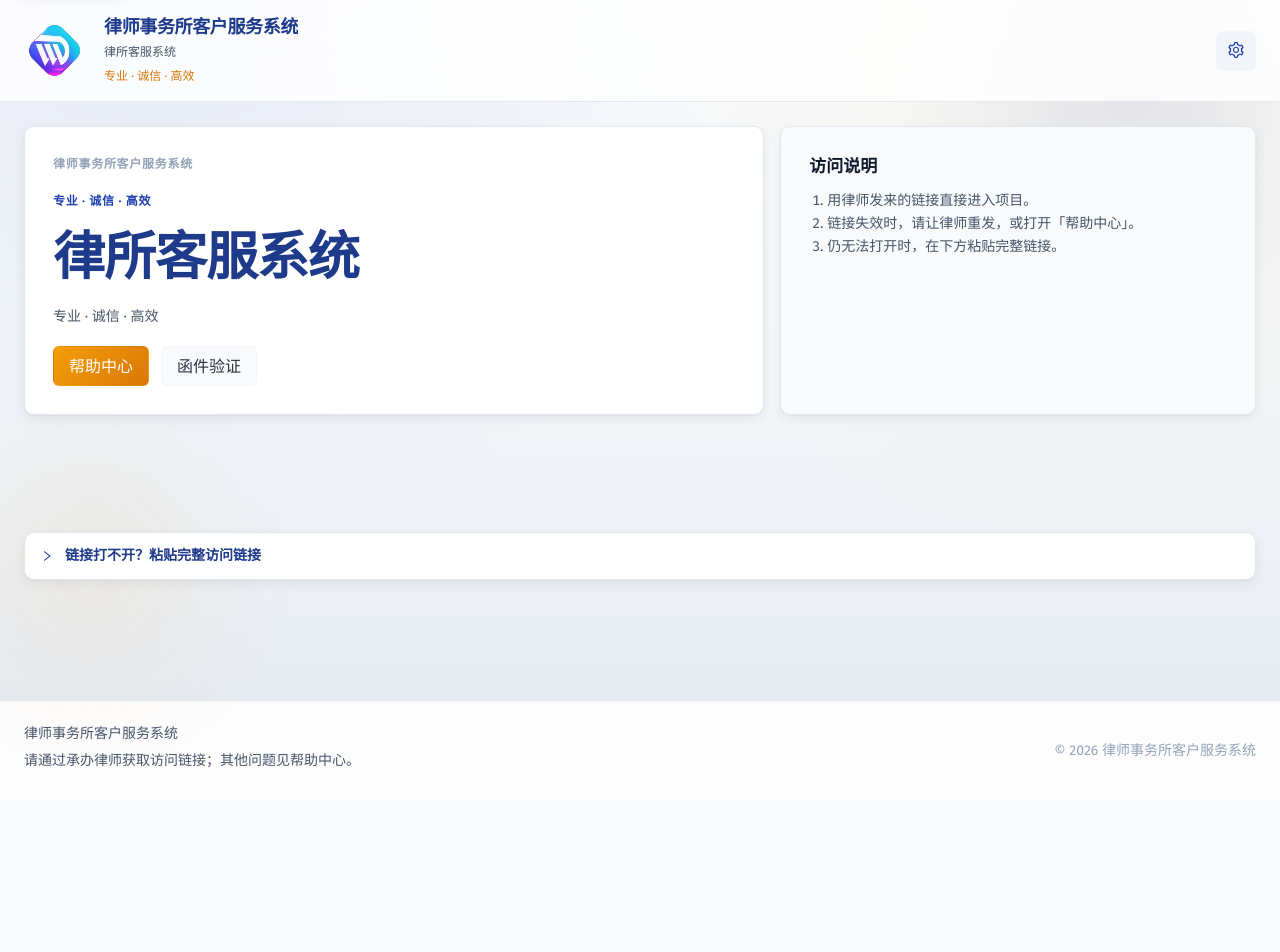
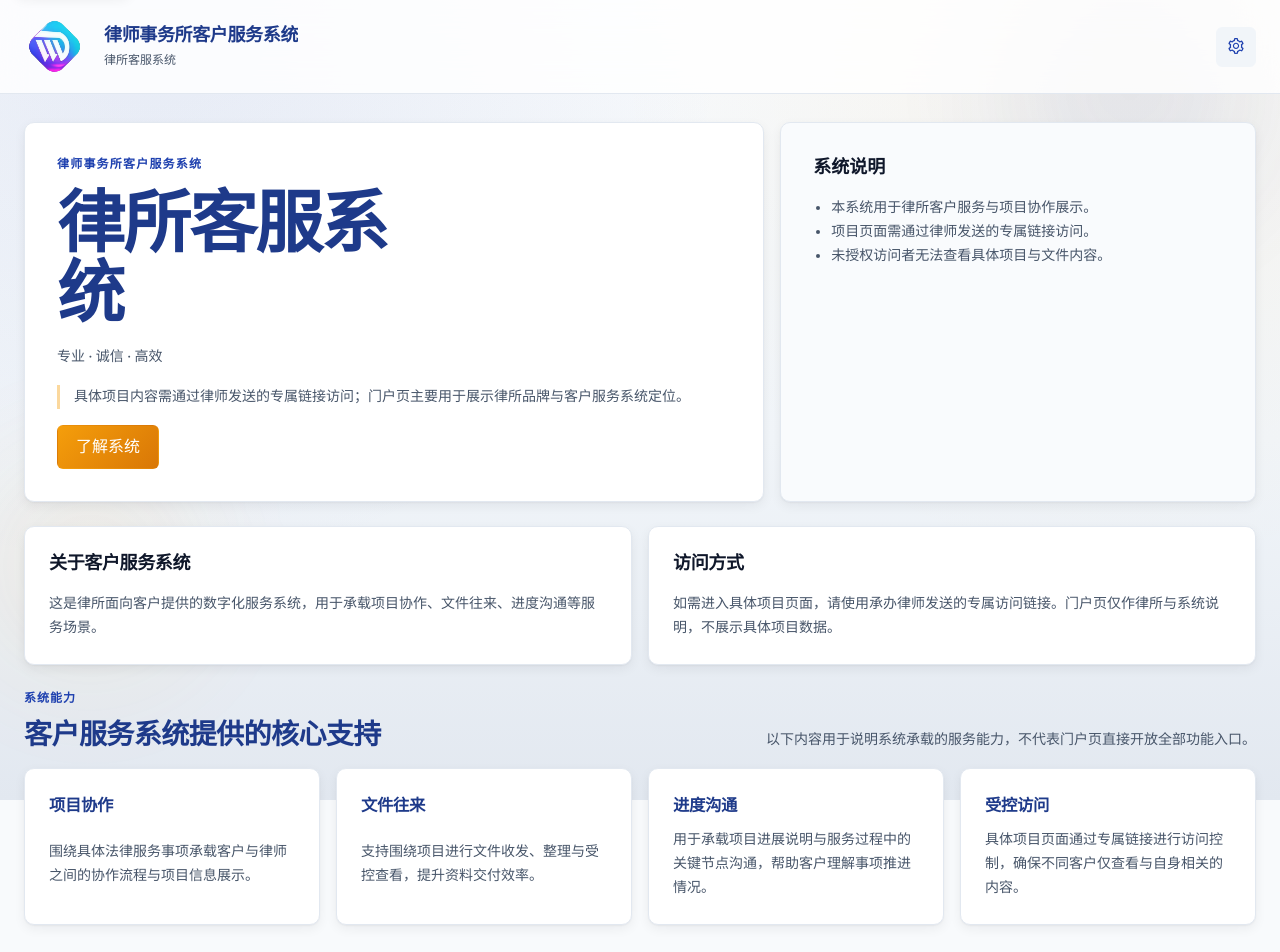
Before and after one commit to JunyuZhan/law-firm-clients, a Vue app in the folder frontend/: page /portal in a window 1280 px wide. Shown: the top 952 px of the page. Before the commit the page ends 800 px from the top, so only its background shows below. Built offline with nearby package versions, Linux system fonts and the light colour scheme; no server answers.

Commit message:
Refine portal branding layout and simplify login header

```diff
--- a/frontend/src/components/AppHeader.vue
+++ b/frontend/src/components/AppHeader.vue
@@ -23,12 +23,6 @@
                 <h1>{{ lawFirmName }}</h1>
                 <p class="logo-system-label">
                   {{ portalSystemLabel }}
-                </p>
-                <p
-                  v-if="appConfigStore.appSlogan"
-                  class="logo-slogan"
-                >
-                  {{ appConfigStore.appSlogan }}
                 </p>
               </div>
             </div>
@@ -164,7 +158,7 @@ const appConfigStore = useAppConfigStore()
 const logoUrl = computed(() => appConfigStore.logoUrl)
 const lawFirmName = computed(() => appConfigStore.displayName || '律师事务所')
 const portalSystemLabel = computed(() => appConfigStore.appShortName || '客户服务系统')
-const portalSubtitle = computed(() => appConfigStore.appSlogan || '客户服务系统')
+const portalSubtitle = computed(() => '客户服务系统')
 const detailSubtitle = computed(() => '项目进展与文件')
 </script>
 
@@ -272,8 +266,7 @@ const detailSubtitle = computed(() => '项目进展与文件')
   text-overflow: ellipsis;
 }
 
-.logo-system-label,
-.logo-slogan {
+.logo-system-label {
   margin: 4px 0 0;
   font-size: 12px;
   line-height: 1.6;
@@ -281,10 +274,6 @@ const detailSubtitle = computed(() => '项目进展与文件')
   white-space: nowrap;
   overflow: hidden;
   text-overflow: ellipsis;
-}
-
-.logo-slogan {
-  color: var(--lex-accent-strong);
 }
 
 .title-section {
@@ -360,11 +349,6 @@ const detailSubtitle = computed(() => '项目进展与文件')
     display: none;
   }
 
-  .logo-slogan {
-    display: block;
-    font-size: 11px;
-  }
-
   .title-section {
     gap: 2px;
   }
--- a/frontend/src/views/Portal.vue
+++ b/frontend/src/views/Portal.vue
@@ -20,21 +20,18 @@
               <p class="hero-eyebrow">
                 {{ lawFirmName }}
               </p>
-              <p
-                v-if="heroValueItems.length"
-                class="hero-value-line"
-              >
-                {{ heroValueItems.join(' · ') }}
-              </p>
               <a-typography-title
                 :level="1"
                 class="main-title"
               >
-                {{ heroTitle }}
+                {{ portalSystemLabel }}
               </a-typography-title>
               <a-typography-paragraph class="main-subtitle">
-                {{ heroSubtitle }}
+                {{ portalDescription }}
               </a-typography-paragraph>
+              <p class="hero-note">
+                {{ portalAccessNote }}
+              </p>
 
               <div class="hero-actions">
                 <a-button
@@ -42,13 +39,7 @@
                   size="large"
                   @click="router.push('/help')"
                 >
-                  帮助中心
-                </a-button>
-                <a-button
-                  size="large"
-                  @click="router.push('/verify/letter')"
-                >
-                  函件验证
+                  了解系统
                 </a-button>
                 <a
                   v-if="lawFirmWebsite"
@@ -57,71 +48,60 @@
                   rel="noopener noreferrer"
                   class="hero-link"
                 >
-                  律所官网
+                  访问律所官网
                 </a>
               </div>
             </div>
 
             <aside class="hero-side hero-surface hero-surface--soft">
-              <strong class="hero-side-title">访问说明</strong>
-              <ol class="hero-steps">
-                <li>用律师发来的链接直接进入项目。</li>
-                <li>链接失效时，请让律师重发，或打开「帮助中心」。</li>
-                <li>仍无法打开时，在下方粘贴完整链接。</li>
-              </ol>
+              <strong class="hero-side-title">系统说明</strong>
+              <ul class="hero-points">
+                <li>本系统用于律所客户服务与项目协作展示。</li>
+                <li>项目页面需通过律师发送的专属链接访问。</li>
+                <li>未授权访问者无法查看具体项目与文件内容。</li>
+              </ul>
             </aside>
           </div>
         </section>
 
-        <section class="section-shell fallback-section">
-          <a-collapse ghost>
-            <a-collapse-panel
-              key="manual-access"
-              header="链接打不开？粘贴完整访问链接"
+        <section class="section-shell intro-section">
+          <div class="intro-grid">
+            <article class="intro-card">
+              <h2 class="intro-title">关于客户服务系统</h2>
+              <p class="intro-copy">
+                这是律所面向客户提供的数字化服务系统，用于承载项目协作、文件往来、进度沟通等服务场景。
+              </p>
+            </article>
+            <article class="intro-card">
+              <h2 class="intro-title">访问方式</h2>
+              <p class="intro-copy">
+                如需进入具体项目页面，请使用承办律师发送的专属访问链接。门户页仅作律所与系统说明，不展示具体项目数据。
+              </p>
+            </article>
+          </div>
+        </section>
+
+        <section class="section-shell feature-section">
+          <div class="feature-head">
+            <div>
+              <p class="feature-kicker">系统能力</p>
+              <h2 class="feature-heading">客户服务系统提供的核心支持</h2>
+            </div>
+            <p class="feature-summary">
+              以下内容用于说明系统承载的服务能力，不代表门户页直接开放全部功能入口。
+            </p>
+          </div>
+
+          <div class="feature-grid">
+            <article
+              v-for="feature in featureCards"
+              :key="feature.title"
+              class="feature-card"
             >
-              <div class="fallback-panel">
-                <p class="fallback-copy">
-                  粘贴律师提供的完整链接（含项目编号与 token），点击「继续访问」即可跳转。
-                </p>
-
-                <div class="input-wrapper access-input-panel">
-                  <label
-                    for="portal-access-url"
-                    class="input-label"
-                  >完整访问链接</label>
-                  <a-input-search
-                    id="portal-access-url"
-                    v-model:value="matterUrl"
-                    class="matter-search"
-                    placeholder="请输入完整的项目访问链接，例如：https://example.com/matter/123?token=xxx"
-                    enter-button="继续访问"
-                    size="large"
-                    :loading="loading"
-                    @search="handleAccess"
-                    @input="checkClipboardAndUpdateButton"
-                  >
-                    <template #prefix>
-                      <LinkOutlined class="search-prefix" />
-                    </template>
-                  </a-input-search>
-                  <div
-                    v-if="showPasteButton"
-                    class="paste-tip"
-                  >
-                    <a-button
-                      type="link"
-                      size="small"
-                      :disabled="!canPaste"
-                      @mousedown.prevent
-                      @click="handlePaste"
-                    >
-                      {{ pasteButtonText }}
-                    </a-button>
-                  </div>
-                </div>
-              </div>
-            </a-collapse-panel>
-          </a-collapse>
+              <h3 class="feature-title">{{ feature.title }}</h3>
+              <p class="feature-copy">{{ feature.description }}</p>
+            </article>
+          </div>
         </section>
       </a-layout-content>
 
@@ -140,7 +120,7 @@
               </a>
               <span v-else>{{ lawFirmName }}</span>
             </p>
-            <p>请通过承办律师获取访问链接；其他问题见帮助中心。</p>
+            <p>本页面用于展示律所客户服务系统，具体项目内容需通过专属链接访问。</p>
           </div>
 
           <div class="footer-bottom">
@@ -175,149 +155,51 @@
 
 <script setup lang="ts">
 import { ref, computed, onMounted, onUnmounted } from 'vue'
-import { useRouter, useRoute } from 'vue-router'
-import { LinkOutlined } from '@ant-design/icons-vue'
-import { message } from 'ant-design-vue'
+import { useRouter } from 'vue-router'
 import AppHeader from '@/components/AppHeader.vue'
 import MobileDrawer from '@/components/MobileDrawer.vue'
 import MobileBottomNav from '@/components/MobileBottomNav.vue'
 import { useAppConfigStore } from '@/stores/appConfig'
 import { usePortalVisitorStore } from '@/stores/portalVisitor'
-import logger from '@/utils/logger'
 
 const router = useRouter()
-const route = useRoute()
 const portalVisitorStore = usePortalVisitorStore()
-const matterUrl = ref('')
-const loading = ref(false)
 const mobileDrawerOpen = ref(false)
 const windowWidth = ref(typeof window !== 'undefined' ? window.innerWidth : 1024)
-const showPasteButton = ref(false)
-const canPaste = ref(false)
-const pasteButtonText = ref('粘贴')
 
 const appConfigStore = useAppConfigStore()
-const appSlogan = computed(() => appConfigStore.appSlogan)
-const heroValueItems = computed(() => {
-  if (!appSlogan.value) return []
-  return appSlogan.value
-    .split(/[·、,，|｜/]/)
-    .map((item: string) => item.trim())
-    .filter(Boolean)
-    .slice(0, 4)
-})
 const icpLicense = computed(() => appConfigStore.icpLicense)
 const lawFirmName = computed(() => appConfigStore.displayName || '律师事务所')
 const lawFirmWebsite = computed(() => appConfigStore.lawFirmWebsite)
 const footerCopyright = computed(() => appConfigStore.copyright || `© ${new Date().getFullYear()} ${lawFirmName.value}`)
 const isMobile = computed(() => windowWidth.value <= 768)
 const drawerUserName = computed(() => portalVisitorStore.displayName || lawFirmName.value)
-const heroTitle = computed(() => appConfigStore.appShortName || '客户门户')
-const heroSubtitle = computed(
-  () =>
-    appSlogan.value || '通过律师发送的链接进入项目；可在此验证函件或查看帮助。',
+const portalSystemLabel = computed(() => appConfigStore.appShortName || '客户服务系统')
+const portalDescription = computed(
+  () => appConfigStore.appSlogan || '面向客户提供项目协作、资料交付与服务沟通的数字化服务系统。',
+)
+const portalAccessNote = computed(
+  () => '具体项目内容需通过律师发送的专属链接访问；门户页主要用于展示律所品牌与客户服务系统定位。',
 )
 
-function parseMatterUrl(url: string): { matterId: string; token: string } | null {
-  try {
-    if (!url || typeof url !== 'string') return null
-
-    const urlObj = new URL(url)
-    if (!['http:', 'https:'].includes(urlObj.protocol)) return null
-
-    const pathParts = urlObj.pathname.split('/')
-    const matterId = pathParts[pathParts.length - 1]
-    const token = urlObj.searchParams.get('token') || ''
-
-    if (!matterId || !/^[\w-]+$/.test(matterId)) return null
-    if (!token || !/^[\w.-]+$/.test(token)) return null
-
-    return { matterId, token }
-  } catch {
-    return null
-  }
-}
-
-async function checkClipboardAndUpdateButton() {
-  if (matterUrl.value.trim()) {
-    canPaste.value = false
-    pasteButtonText.value = '请复制链接后再粘贴'
-    showPasteButton.value = false
-    return
-  }
-
-  if (!window.isSecureContext || !navigator.clipboard) {
-    canPaste.value = false
-    pasteButtonText.value = '当前环境不支持剪贴板'
-    return
-  }
-
-  try {
-    const text = await navigator.clipboard.readText()
-    if (text && text.trim()) {
-      canPaste.value = true
-      pasteButtonText.value = '粘贴链接'
-      showPasteButton.value = true
-    } else {
-      canPaste.value = false
-      showPasteButton.value = false
-    }
-  } catch (error) {
-    logger.debug('剪贴板读取失败:', error)
-    canPaste.value = false
-    showPasteButton.value = false
-  }
-}
-
-async function handlePaste() {
-  if (!canPaste.value) return
-
-  try {
-    const text = await navigator.clipboard.readText()
-    if (text && text.trim()) {
-      matterUrl.value = text.trim()
-      message.success('已粘贴链接')
-      showPasteButton.value = false
-    } else {
-      message.warning('剪贴板中没有内容')
-    }
-  } catch {
-    message.error('无法读取剪贴板内容，请手动粘贴')
-  }
-}
-
-function focusAccessInput() {
-  const input = document.querySelector('.matter-search input') as HTMLInputElement | null
-  input?.focus()
-  input?.scrollIntoView({ behavior: 'smooth', block: 'center' })
-}
-
-async function handleAccess() {
-  if (!matterUrl.value) {
-    message.warning('请输入项目访问链接')
-    focusAccessInput()
-    return
-  }
-
-  const parsed = parseMatterUrl(matterUrl.value)
-  if (!parsed) {
-    message.error('链接格式不正确，请检查链接是否包含项目 ID 和 token')
-    return
-  }
-
-  loading.value = true
-  try {
-    await router.push({
-      name: 'MatterDetail',
-      params: { id: parsed.matterId },
-      query: { token: parsed.token },
-    })
-  } catch {
-    message.error('访问失败，请检查链接是否正确')
-  } finally {
-    loading.value = false
-  }
-}
+const featureCards = [
+  {
+    title: '项目协作',
+    description: '围绕具体法律服务事项承载客户与律师之间的协作流程与项目信息展示。',
+  },
+  {
+    title: '文件往来',
+    description: '支持围绕项目进行文件收发、整理与受控查看，提升资料交付效率。',
+  },
+  {
+    title: '进度沟通',
+    description: '用于承载项目进展说明与服务过程中的关键节点沟通，帮助客户理解事项推进情况。',
+  },
+  {
+    title: '受控访问',
+    description: '具体项目页面通过专属链接进行访问控制，确保不同客户仅查看与自身相关的内容。',
+  },
+]
 
 function goToAdmin() {
   router.push({ name: 'AdminLogin' }).catch(() => {
@@ -345,17 +227,6 @@ function updateWindowWidth() {
 onMounted(() => {
   updateWindowWidth()
   window.addEventListener('resize', updateWindowWidth)
-  const urlParam = route.query.url as string
-  if (urlParam) {
-    const parsed = parseMatterUrl(urlParam)
-    if (parsed) {
-      router.push({
-        name: 'MatterDetail',
-        params: { id: parsed.matterId },
-        query: { token: parsed.token },
-      })
-    }
-  }
 })
 
 onUnmounted(() => {
@@ -379,22 +250,22 @@ onUnmounted(() => {
 .content {
   flex: 1;
   display: grid;
-  gap: 20px;
-  padding: 0 0 24px;
+  gap: 24px;
+  padding: 0 0 32px;
 }
 
 .hero-section {
-  padding-top: 24px;
+  padding-top: 28px;
 }
 
 .hero-grid {
   display: grid;
-  grid-template-columns: minmax(0, 1.4fr) minmax(280px, 0.9fr);
+  grid-template-columns: minmax(0, 1.4fr) minmax(300px, 0.9fr);
   gap: 16px;
 }
 
 .hero-surface,
-.fallback-section :deep(.ant-collapse-item) {
+.intro-card {
   border-radius: var(--radius-lg);
   border: 1px solid var(--border-color);
   background: var(--lex-surface-strong);
@@ -402,62 +273,70 @@ onUnmounted(() => {
 }
 
 .hero-surface {
-  padding: 28px;
+  padding: 32px;
 }
 
 .hero-surface--soft {
-  background: var(--lex-bg);
+  background: color-mix(in srgb, var(--lex-bg) 82%, white);
 }
 
-.hero-main {
+.hero-main,
+.hero-side,
+.intro-card {
   display: grid;
-  gap: 18px;
+  gap: 16px;
 }
 
-.hero-eyebrow,
-.hero-value-line {
+.hero-eyebrow {
   margin: 0;
   font-size: 12px;
   line-height: 1.6;
-  letter-spacing: 0.06em;
-  font-weight: 600;
-}
-
-.hero-eyebrow {
-  color: var(--text-tertiary);
-}
-
-.hero-value-line {
+  letter-spacing: 0.1em;
+  font-weight: 700;
   color: var(--lex-primary-soft);
+  text-transform: uppercase;
 }
 
 .main-title {
   margin: 0 !important;
+  max-width: 10ch;
   color: var(--lex-primary) !important;
   font-family: var(--font-heading);
   font-weight: 600 !important;
-  font-size: clamp(32px, 4.8vw, 52px) !important;
-  line-height: 1.12 !important;
+  font-size: clamp(40px, 6vw, 68px) !important;
+  line-height: 1.02 !important;
+  letter-spacing: -0.03em;
 }
 
 .main-subtitle,
-.fallback-copy,
+.hero-note,
 .footer-meta p,
-.hero-steps {
+.hero-points,
+.intro-copy {
   margin: 0;
   color: var(--text-secondary);
-  line-height: 1.65;
+  line-height: 1.72;
+}
+
+.hero-note {
+  padding-left: 14px;
+  border-left: 3px solid color-mix(in srgb, var(--lex-accent) 40%, transparent);
 }
 
 .hero-actions {
   display: flex;
   flex-wrap: wrap;
-  gap: 12px;
+  gap: 14px;
   align-items: center;
 }
 
+.hero-actions :deep(.ant-btn) {
+  min-height: 44px;
+  padding-inline: 18px;
+  border-radius: 999px;
+}
+
 .hero-link,
-.support-link,
 .law-firm-link {
   color: var(--lex-primary-soft);
   transition: color 0.2s ease;
@@ -469,90 +348,86 @@ onUnmounted(() => {
 }
 
 .hero-side {
-  display: grid;
   align-content: start;
-  gap: 10px;
 }
 
-.hero-side-title {
+.hero-side-title,
+.intro-title {
   margin: 0;
-  font-size: 17px;
+  font-size: 18px;
   line-height: 1.4;
   color: var(--text-primary);
 }
 
-.hero-steps {
+.hero-points {
   padding-left: 18px;
 }
 
-.fallback-section {
+.intro-section,
+.feature-section {
   display: grid;
+}
+
+.intro-grid {
+  display: grid;
+  grid-template-columns: repeat(2, minmax(0, 1fr));
   gap: 16px;
 }
 
-.fallback-section :deep(.ant-collapse-header) {
-  font-weight: 600;
+.intro-card,
+.feature-card {
+  padding: 24px;
+}
+
+.feature-head {
+  display: flex;
+  align-items: end;
+  justify-content: space-between;
+  gap: 20px;
+  margin-bottom: 16px;
+}
+
+.feature-kicker {
+  margin: 0 0 8px;
+  font-size: 12px;
+  line-height: 1.6;
+  letter-spacing: 0.08em;
+  font-weight: 700;
+  color: var(--lex-primary-soft);
+  text-transform: uppercase;
+}
+
+.feature-heading,
+.feature-title {
+  margin: 0;
   color: var(--lex-primary);
 }
 
-.fallback-section :deep(.ant-collapse-content-box) {
-  padding-top: 0 !important;
+.feature-heading {
+  font-size: 28px;
+  line-height: 1.25;
 }
 
-.fallback-panel {
+.feature-summary,
+.feature-copy {
+  margin: 0;
+  color: var(--text-secondary);
+  line-height: 1.7;
+}
+
+.feature-grid {
   display: grid;
+  grid-template-columns: repeat(4, minmax(0, 1fr));
   gap: 16px;
 }
 
-.input-wrapper {
-  position: relative;
-}
-
-.access-input-panel {
+.feature-card {
+  border-radius: var(--radius-lg);
+  border: 1px solid var(--border-color);
+  background: var(--lex-surface-strong);
+  box-shadow: var(--shadow-sm);
   display: grid;
   gap: 10px;
-  padding: 16px;
-  border-radius: var(--radius-md);
-  background: var(--lex-bg-muted);
-  border: 1px solid var(--border-color-light);
-}
-
-.input-label {
-  color: var(--lex-primary);
-  font-size: 13px;
-  font-weight: 600;
-}
-
-.matter-search :deep(.ant-input-group-addon) {
-  padding: 0 !important;
-  background: transparent !important;
-  border: none !important;
-}
-
-.matter-search :deep(.ant-input-affix-wrapper),
-.matter-search :deep(.ant-input),
-.matter-search :deep(.ant-btn) {
-  height: 50px;
-}
-
-.matter-search :deep(.ant-btn) {
-  border-radius: 0 4px 4px 0 !important;
-  min-width: 124px;
-}
-
-.matter-search :deep(.ant-input-affix-wrapper) {
-  border-radius: 4px 0 0 4px !important;
-}
-
-.search-prefix {
-  color: var(--lex-accent-strong);
-}
-
-.paste-tip {
-  position: absolute;
-  right: 126px;
-  top: calc(100% + 6px);
-  z-index: 10;
 }
 
 .footer {
@@ -620,27 +495,32 @@ onUnmounted(() => {
   }
 
   .hero-grid,
+  .intro-grid,
+  .feature-grid,
   .footer-content {
     grid-template-columns: 1fr;
     display: grid;
   }
 
+  .feature-head {
+    align-items: start;
+    margin-bottom: 12px;
+  }
+
   .hero-surface,
-  .access-input-panel {
-    padding: 16px;
+  .intro-card,
+  .feature-card {
+    padding: 18px;
+  }
+
+  .feature-heading {
+    font-size: 24px;
   }
 
   .main-title {
-    font-size: 30px !important;
-  }
-
-  .paste-tip {
-    right: 0;
-    top: calc(100% + 4px);
-  }
-
-  .matter-search :deep(.ant-btn) {
-    min-width: 108px;
+    max-width: none;
+    font-size: 34px !important;
+    line-height: 1.08 !important;
   }
 }
 </style>
--- a/frontend/src/views/admin/Login.vue
+++ b/frontend/src/views/admin/Login.vue
@@ -23,12 +23,15 @@
             </svg>
           </div>
           <div class="brand-copy">
-            <p class="brand-kicker">
-              管理员登录
+            <h1 class="editorial-title brand-title">
+              {{ systemName }}
+            </h1>
+            <p
+              v-if="organizationName"
+              class="brand-meta"
+            >
+              {{ organizationName }}
             </p>
-            <h1 class="editorial-title brand-title">
-              {{ appConfigStore.displayName }}
-            </h1>
           </div>
         </div>
 
@@ -36,7 +39,7 @@
 
         <div class="form-header">
           <p class="form-header-hint">
-            使用管理员账号登录。
+            管理后台登录
           </p>
         </div>
 
@@ -161,6 +164,7 @@ const appConfigStore = useAppConfigStore()
 
 const currentYear = new Date().getFullYear()
 const organizationName = computed(() => appConfigStore.lawFirmName || appConfigStore.displayName)
+const systemName = computed(() => appConfigStore.appShortName || '客户服务系统')
 
 const form = ref({
   username: '',
@@ -310,22 +314,20 @@ onMounted(() => {
 
 .brand-copy {
   display: grid;
-  gap: 2px;
-}
-
-.brand-kicker {
-  margin: 0;
-  color: var(--text-tertiary);
-  font-size: 10px;
-  letter-spacing: 0.1em;
-  text-transform: uppercase;
-  font-weight: 700;
+  gap: 4px;
 }
 
 .brand-title {
   margin: 0;
   font-size: clamp(20px, 3vw, 26px);
   color: var(--lex-primary);
+}
+
+.brand-meta {
+  margin: 0;
+  color: var(--text-secondary);
+  font-size: 13px;
+  line-height: 1.6;
 }
 
 .login-panel {
```
